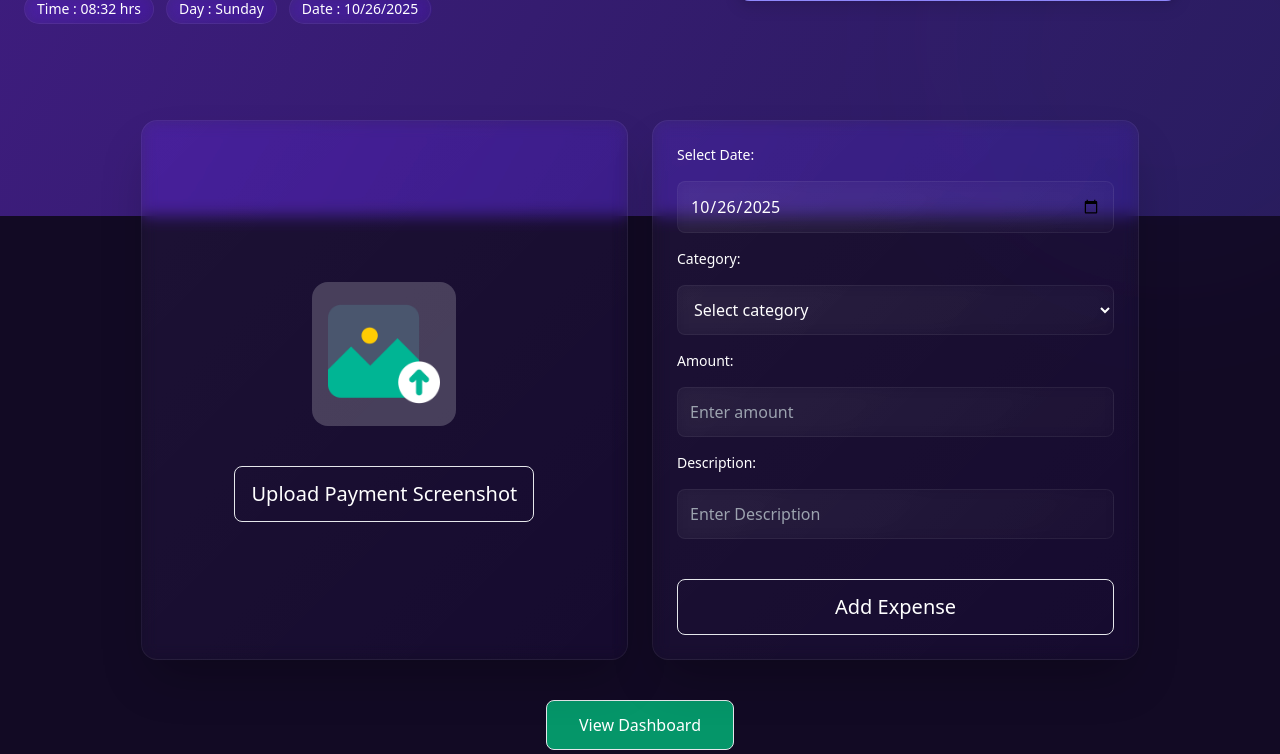
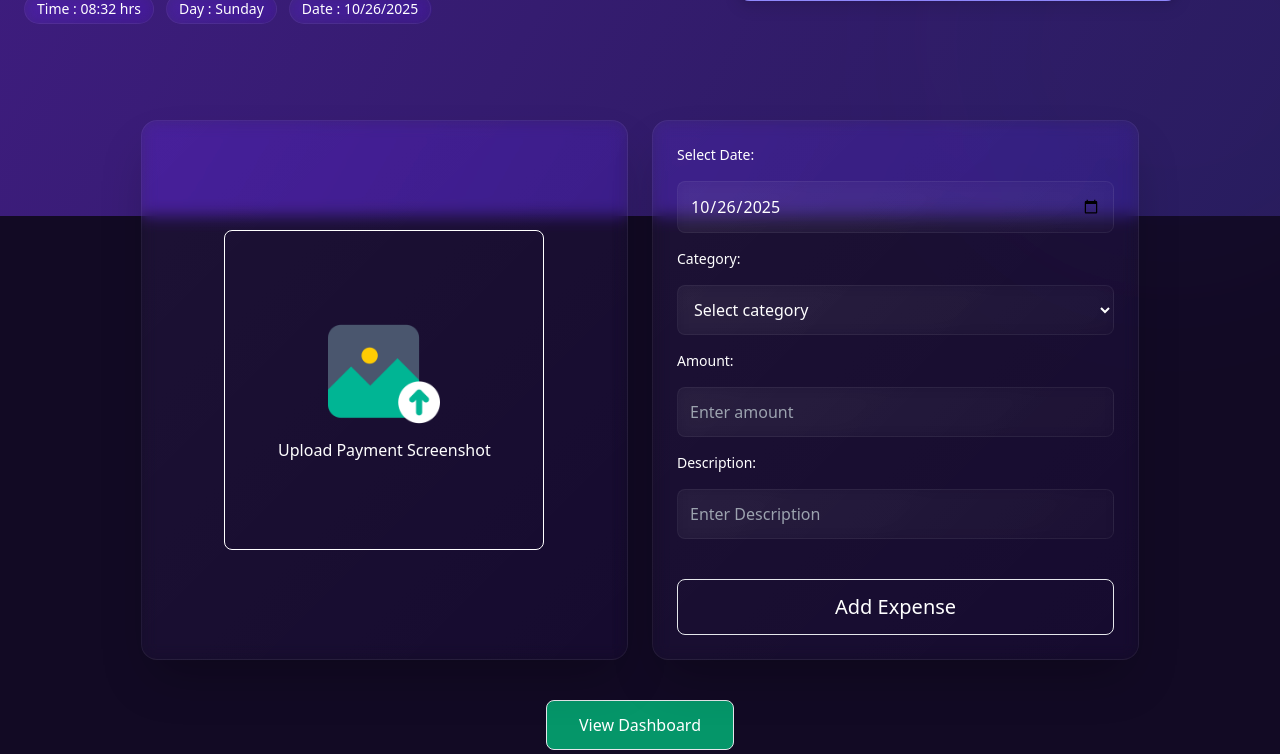
Before and after one commit to Tejaskait/Smart-Expense-Tracker, a Django app: page / in a window 1280 px wide. Shown: the part 584-1338 px from the top of the page. Run offline with Django 5.2, Linux system fonts and the light colour scheme.

Commit message:
Added Links To upload Image button and A loader for it

```diff
--- a/Myapp/templates/home.html
+++ b/Myapp/templates/home.html
@@ -29,22 +29,24 @@
   <div class="w-full md:w-4/5 flex flex-col gap-6">
     <div class="flex flex-col md:flex-row gap-6">
 
-      <!-- Left: Upload Screenshot -->
-      <div class="w-full md:w-1/2 p-6 glass-card rounded-2xl shadow-2xl text-center border border-white/10 justify-center items-center flex flex-col">
-        <div class="w-full h-44 sm:h-48 rounded-lg bg-gradient-to-br from-white/6 to-white/2 flex items-center justify-center">
-          <button id="uploadImageBtn" >
-          <div class="flex flex-col items-center justify-center border-white rounded-2xl bg-white bg-opacity-20 p-4 gap-2 hover:bg-opacity-50">
+      <!-- Left: Upload Screenshot (Compact + Loader) -->
+<div class="w-full md:w-1/2 p-6 glass-card rounded-2xl shadow-2xl text-center border border-white/10 justify-center items-center flex flex-col relative">
+  <div id="uploadContainer" class="w-72 sm:w-80 py-16 sm:py-20 h-80 sm:h-80 rounded-lg bg-gradient-to-br from-white/6 to-white/2 flex flex-col items-center justify-center cursor-pointer hover:bg-white/10 transition transform hover:scale-105 border border-white relative">
+    <img src="{% static 'Sources/upload.png' %}" alt="Upload" class="w-24 sm:w-28 mb-2">
+    <span class="text-white font-medium">Upload Payment Screenshot</span>
+    <input type="file" id="uploadInput" accept="image/*" class="hidden">
 
-            <img src="{% static 'Sources/upload.png' %}" alt="Upload" class="w-24 sm:w-28"><input type="file" id="uploadInput" accept="image/*" class="hidden">
-          </div></button>
-        </div>
-        <div class="mt-4 flex flex-col gap-2 items-center">
-          <button id="uploadImageBtn" class="h-14 px-4 text-xl rounded-lg flex items-center justify-center border border-white/20 hover:bg-white hover:text-black transition duration-300">
-            Upload Payment Screenshot
-          </button>
-          <input type="file" id="uploadInput" accept="image/*" class="hidden">
+    <!-- Upload Overlay with Spinner -->
+    <div id="uploadOverlay" class="absolute inset-0 bg-black flex flex-col items-center justify-center text-white font-semibold text-lg rounded-lg opacity-0 pointer-events-none transition-opacity">
+      <svg class="animate-spin h-8 w-8 mb-2" xmlns="http://www.w3.org/2000/svg" fill="none" viewBox="0 0 24 24">
+        <circle class="opacity-25" cx="12" cy="12" r="10" stroke="currentColor" stroke-width="4"></circle>
+        <path class="opacity-75" fill="currentColor" d="M4 12a8 8 0 018-8v4a4 4 0 00-4 4H4z"></path>
+      </svg>
+      Uploading...
     </div>
   </div>
+</div>
+
 
       <!-- Right: Add Expense Manually -->
       <div class="w-full md:w-1/2 p-6 glass-card rounded-2xl shadow-2xl border border-white/10 relative">
@@ -102,10 +104,10 @@
 
   document.addEventListener("DOMContentLoaded", () => {
     // Protect Upload Screenshot
-    const uploadBtn = document.getElementById("uploadImageBtn");
+    const uploadContainer = document.getElementById("uploadContainer");
     const uploadInput = document.getElementById("uploadInput");
 
-    uploadBtn.addEventListener("click", (e) => {
+    uploadContainer.addEventListener("click", (e) => {
         if (!isAuthenticated) {
             e.preventDefault();
             window.location.href = `${loginUrl}?next=${window.location.pathname}#upload-section`;
@@ -125,13 +127,12 @@
   });
 </script>
 
-<!-- Existing scripts -->
+<!-- Date & Time Script -->
 <script>
 document.addEventListener("DOMContentLoaded", () => {
   const today = new Date().toISOString().split('T')[0];
   document.getElementById("expense-date").value = today;
 
-  // Update time, day, date
   const timeSpan = document.getElementById("time");
   const daySpan = document.getElementById("day");
   const dateSpan = document.getElementById("date");
@@ -185,9 +186,11 @@ document.addEventListener("DOMContentLoaded", () => {
 });
 </script>
 
+<!-- Upload Image Script with Overlay & Spinner -->
 <script>
 document.addEventListener("DOMContentLoaded", () => {
     const uploadInput = document.getElementById("uploadInput");
+    const uploadOverlay = document.getElementById("uploadOverlay");
 
     uploadInput.addEventListener("change", async (e) => {
         const file = e.target.files[0];
@@ -195,6 +198,10 @@ document.addEventListener("DOMContentLoaded", () => {
 
         const formData = new FormData();
         formData.append("image", file);
+
+        // Show overlay with spinner
+        uploadOverlay.style.opacity = "1";
+        uploadOverlay.style.pointerEvents = "auto";
 
         try {
             const response = await fetch("{% url 'upload_expense_image' %}", {
@@ -209,14 +216,18 @@ document.addEventListener("DOMContentLoaded", () => {
 
             if (data.error) {
                 alert("❌ Upload failed: " + data.error);
-                return;
+            } else {
+                alert(`✅ Expense Added!\nMerchant: ${data.merchant}\nAmount: ₹${data.amount}\nDate: ${data.date}`);
             }
-
-            alert(`✅ Expense Added!\nMerchant: ${data.merchant}\nAmount: ₹${data.amount}\nDate: ${data.date}`);
 
         } catch (err) {
             console.error(err);
             alert("❌ Upload failed. Try Again !");
+        } finally {
+            // Hide overlay
+            uploadOverlay.style.opacity = "0";
+            uploadOverlay.style.pointerEvents = "none";
+            uploadInput.value = ""; // Reset input
         }
     });
 
```
Also changed, not shown: Myapp/Expenses/Payment_Trial_SS_4iClcRs.jpg (added), Myapp/Expenses/Payment_Trial_SS_RUUcp2e.jpg (added), Myapp/Expenses/Payment_Trial_SS_TxtDP1M.jpg (added), Myapp/Expenses/Payment_Trial_SS_dJvWt2X.jpg (added), Myapp/Expenses/Payment_Trial_SS_mlCYWTB.jpg (added), Myapp/Expenses/Payment_Trial_SS_vKmbuSJ.jpg (added), Myapp/Expenses/Payment_Trial_SS_yHWZ7pW.jpg (added), Myapp/db.sqlite3. Lines whose indentation alone changed are shown as unchanged.
